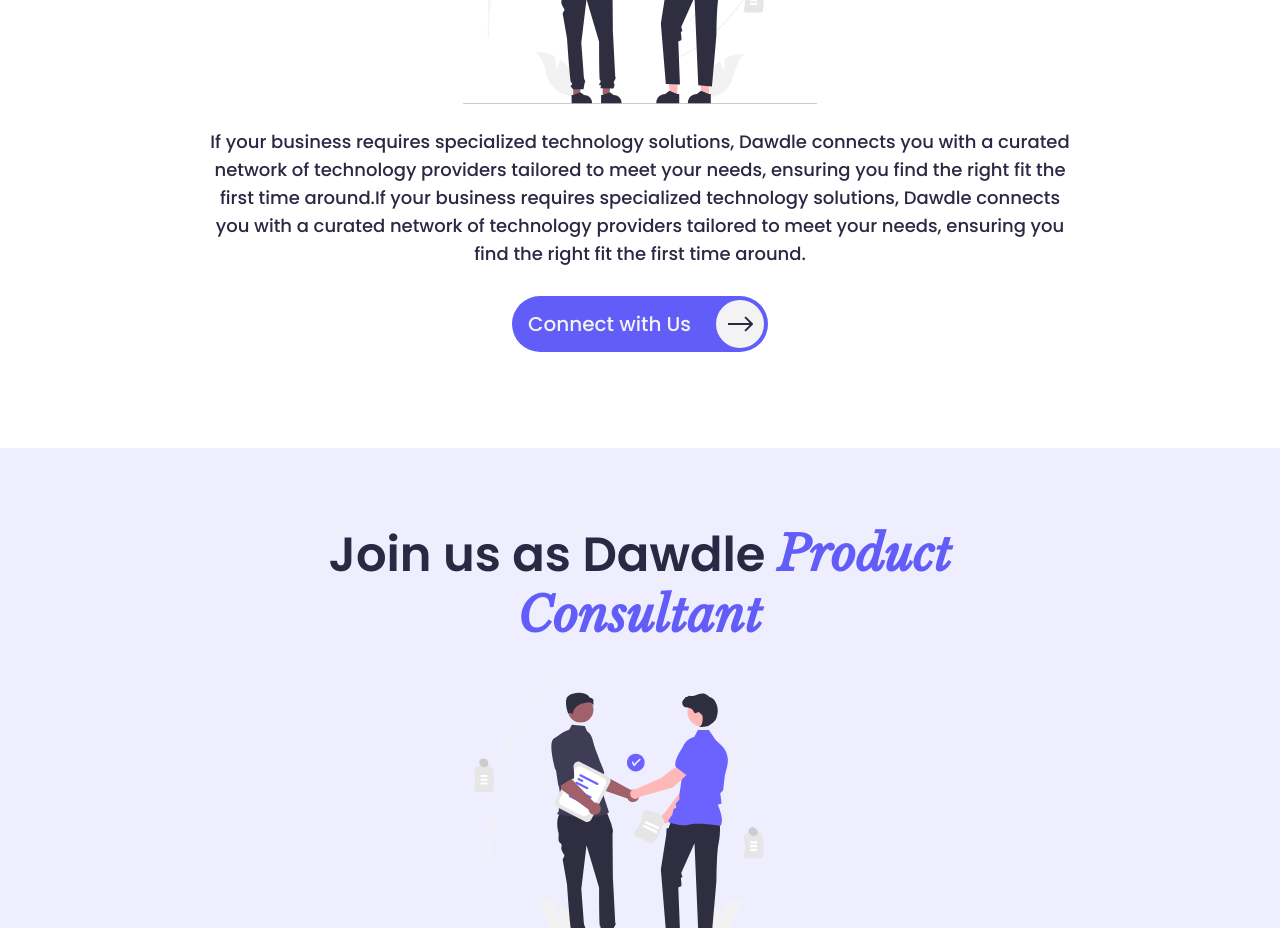
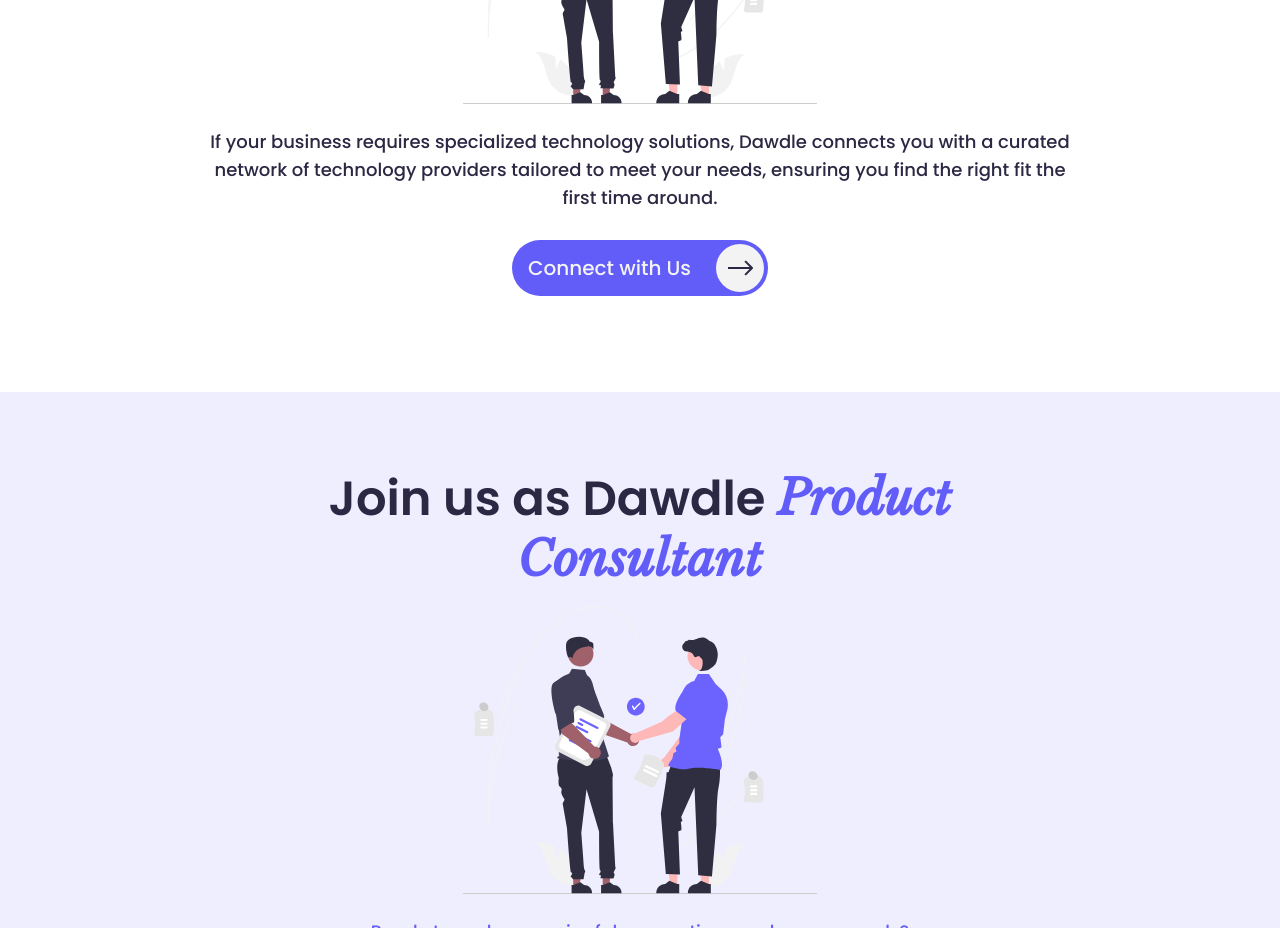
Before and after one commit to Harman-khurmi/Dawdle-live-main, a React (Vite) app: page / in a window 1280 px wide. Shown: the part 3100-4028 px from the top of the page. Built offline with nearby package versions, Linux system fonts and the light colour scheme.

Commit message:
soltn-duplicate

```diff
--- a/src/sections/Solutions.jsx
+++ b/src/sections/Solutions.jsx
@@ -17,7 +17,7 @@
           </div>
           {/* parah */}
           <p className="xs:text-xs text-sm font-medium md:text-lg text-brandSecondary xs:p- px-3 md:px-8 lg:px-0 mt-6">
-          If your business requires specialized technology solutions, Dawdle connects you with a curated network of technology providers tailored to meet your needs, ensuring you find the right fit the first time around.If your business requires specialized technology solutions, Dawdle connects you with a curated network of technology providers tailored to meet your needs, ensuring you find the right fit the first time around.
+            If your business requires specialized technology solutions, Dawdle connects you with a curated network of technology providers tailored to meet your needs, ensuring you find the right fit the first time around.
           </p>
 
           {/* button */}
```
